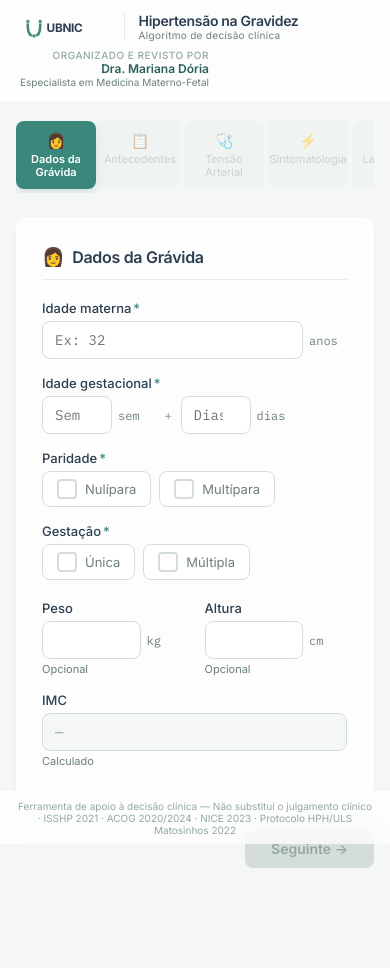
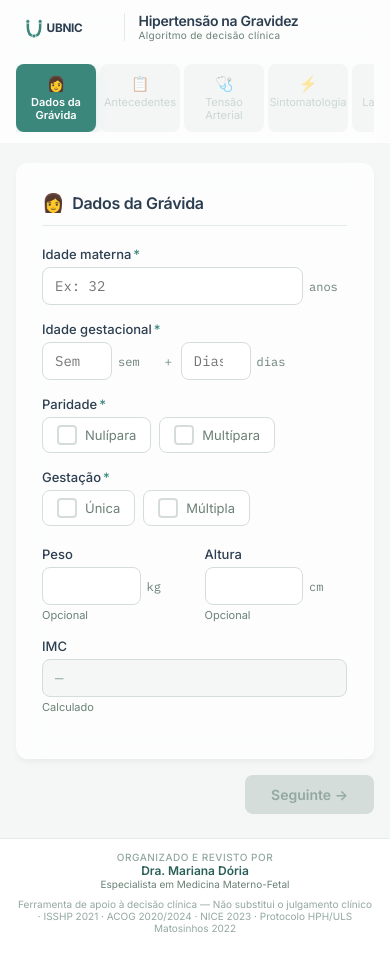
Before and after one commit to joaopedrocamposmd/hipertensaonagravidez, a React (Vite) app: page / in a window 390 px wide. After the commit the page ends 946 px from the top, so only its background shows below. Built offline with nearby package versions, Linux system fonts and the light colour scheme.

Commit message:
Nova atualização do algoritmo

```diff
--- a/src/App.jsx
+++ b/src/App.jsx
@@ -866,17 +866,34 @@ export default function App() {
     return true;
   };
 
+  // Detect narrow viewport for responsive author credit placement
+  const [isNarrow, setIsNarrow] = useState(false);
+  useEffect(() => {
+    const check = () => setIsNarrow(window.innerWidth < 600);
+    check();
+    window.addEventListener("resize", check);
+    return () => window.removeEventListener("resize", check);
+  }, []);
+
+  const AuthorCredit = () => (
+    <div style={{ textAlign: isNarrow ? "center" : "right" }}>
+      <div style={{ fontSize: 10, color: C.textLight, fontWeight: 500, letterSpacing: 0.5, textTransform: "uppercase" }}>Organizado e revisto por</div>
+      <div style={{ fontSize: 12, color: C.primaryDark, fontWeight: 600 }}>Dra. Mariana Dória</div>
+      <div style={{ fontSize: 10, color: C.textMuted }}>Especialista em Medicina Materno-Fetal</div>
+    </div>
+  );
+
   return (
-    <div style={{ minHeight: "100vh", background: C.bg, fontFamily: FONT, color: C.text, WebkitFontSmoothing: "antialiased" }}>
+    <div style={{ minHeight: "100vh", display: "flex", flexDirection: "column", background: C.bg, fontFamily: FONT, color: C.text, WebkitFontSmoothing: "antialiased" }}>
       <link href="https://fonts.googleapis.com/css2?family=Inter:wght@300;400;500;600;700&family=IBM+Plex+Mono:wght@400;500;600&display=swap" rel="stylesheet" />
 
-      {/* Header — Glassmorphism */}
+      {/* Header — scrolls with page (NOT sticky) */}
       <header style={{
         background: C.surface, backdropFilter: "blur(12px)", WebkitBackdropFilter: "blur(12px)",
         borderBottom: `1px solid ${C.surfaceBorder}`,
-        padding: "12px 20px", position: "sticky", top: 0, zIndex: 100,
+        padding: "12px 20px", flexShrink: 0,
       }}>
-        <div style={{ maxWidth: 820, margin: "0 auto", display: "flex", alignItems: "center", justifyContent: "space-between", flexWrap: "wrap", gap: 8 }}>
+        <div style={{ maxWidth: 820, margin: "0 auto", display: "flex", alignItems: "center", justifyContent: "space-between", gap: 12 }}>
           <div style={{ display: "flex", alignItems: "center", gap: 14 }}>
             <UbnicLogo height={28} />
             <div style={{ width: 1, height: 28, background: C.borderLight }} />
@@ -885,17 +902,18 @@ export default function App() {
               <div style={{ fontSize: 10, color: C.textMuted, letterSpacing: 0.3 }}>Algoritmo de decisão clínica</div>
             </div>
           </div>
-          <div style={{ textAlign: "right" }}>
-            <div style={{ fontSize: 10, color: C.textLight, fontWeight: 500, letterSpacing: 0.5, textTransform: "uppercase" }}>Organizado e revisto por</div>
-            <div style={{ fontSize: 12, color: C.primaryDark, fontWeight: 600 }}>Dra. Mariana Dória</div>
-            <div style={{ fontSize: 10, color: C.textMuted }}>Especialista em Medicina Materno-Fetal</div>
-          </div>
+          {!isNarrow && <AuthorCredit />}
         </div>
       </header>
 
-      <main style={{ maxWidth: 820, margin: "0 auto", padding: "20px 16px 100px" }}>
-        {/* Step Progress — Ubnic teal tones */}
-        <div style={{ display: "flex", gap: 4, marginBottom: 24, overflowX: "auto", paddingBottom: 4 }}>
+      {/* Sticky Tab Bar */}
+      <div style={{
+        position: "sticky", top: 0, zIndex: 100,
+        background: C.surface, backdropFilter: "blur(12px)", WebkitBackdropFilter: "blur(12px)",
+        borderBottom: `1px solid ${C.surfaceBorder}`,
+        padding: "10px 16px 10px",
+      }}>
+        <div style={{ maxWidth: 820, margin: "0 auto", display: "flex", gap: 4, overflowX: "auto" }}>
           {STEPS.map((s, i) => {
             const isActive = i === step;
             const isVisited = i <= maxVisited;
@@ -917,6 +935,10 @@ export default function App() {
             );
           })}
         </div>
+      </div>
+
+      {/* Main Content — flex-grow to push footer down */}
+      <main style={{ maxWidth: 820, margin: "0 auto", padding: "20px 16px 24px", width: "100%", boxSizing: "border-box", flex: 1 }}>
 
         {/* Step Content — Glass Card */}
         <Card glass style={{ padding: "28px 26px" }}>
@@ -963,15 +985,21 @@ export default function App() {
         </div>
       </main>
 
-      {/* Footer — Glassmorphism */}
+      {/* Footer — static, at bottom (flex pushes it down), not overlapping */}
       <footer style={{
-        position: "fixed", bottom: 0, left: 0, right: 0,
-        background: C.surface, borderTop: `1px solid ${C.surfaceBorder}`,
-        padding: "8px 16px", textAlign: "center",
-        backdropFilter: "blur(12px)", WebkitBackdropFilter: "blur(12px)",
+        flexShrink: 0,
+        background: C.surfaceSolid, borderTop: `1px solid ${C.borderLight}`,
+        padding: "12px 16px", textAlign: "center",
       }}>
-        <div style={{ fontSize: 10, color: C.textLight, fontFamily: FONT, maxWidth: 820, margin: "0 auto" }}>
-          Ferramenta de apoio à decisão clínica — Não substitui o julgamento clínico · ISSHP 2021 · ACOG 2020/2024 · NICE 2023 · Protocolo HPH/ULS Matosinhos 2022
+        <div style={{ maxWidth: 820, margin: "0 auto" }}>
+          {isNarrow && (
+            <div style={{ marginBottom: 8 }}>
+              <AuthorCredit />
+            </div>
+          )}
+          <div style={{ fontSize: 10, color: C.textLight, fontFamily: FONT }}>
+            Ferramenta de apoio à decisão clínica — Não substitui o julgamento clínico · ISSHP 2021 · ACOG 2020/2024 · NICE 2023 · Protocolo HPH/ULS Matosinhos 2022
+          </div>
         </div>
       </footer>
     </div>
```
